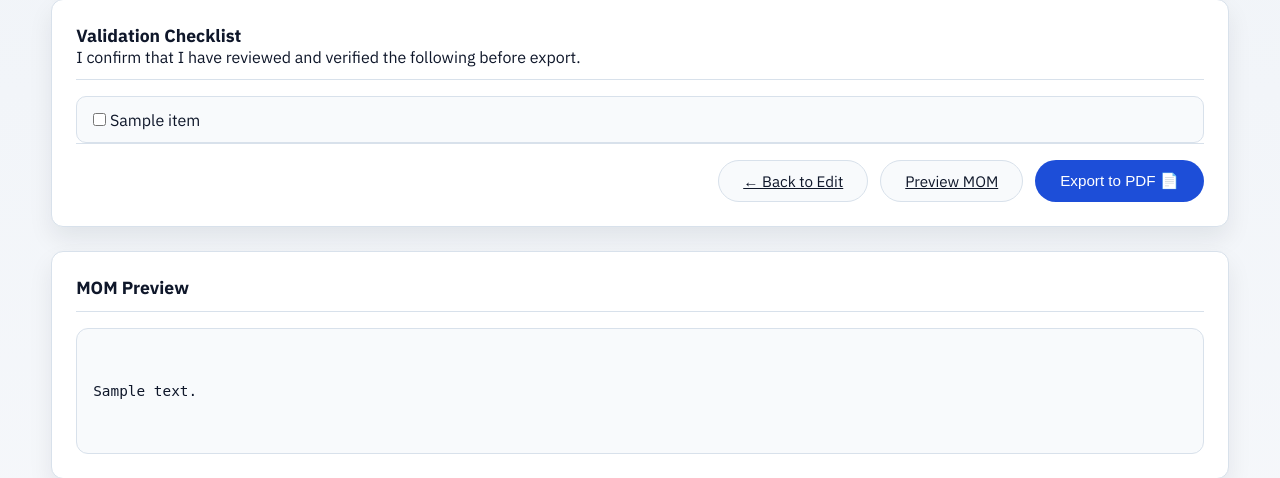
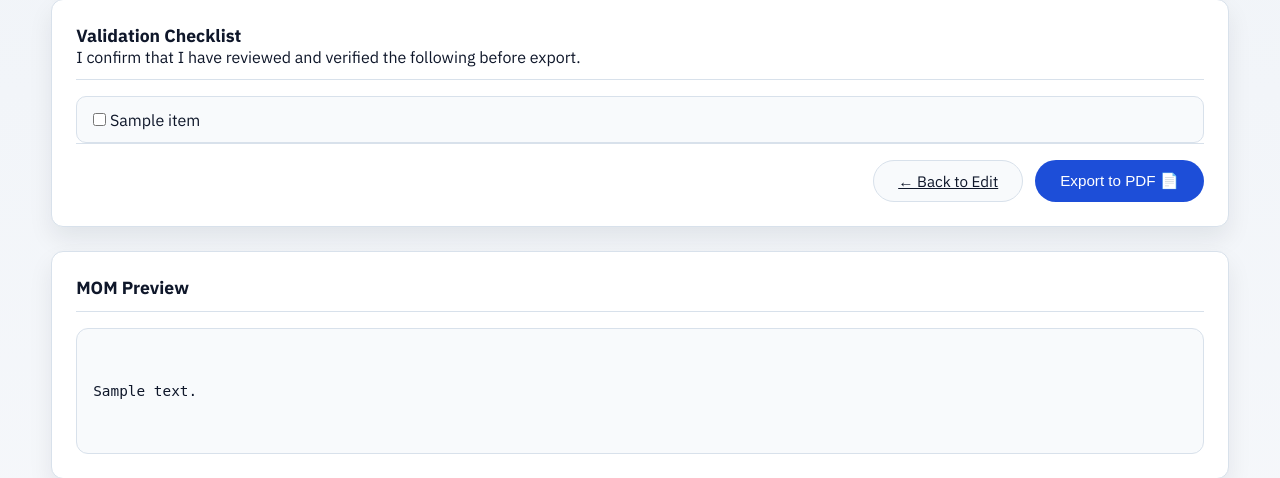
Before and after one commit to evanlow/clearmeet, a Flask app: template templates/validate.html in a window 1280 px wide. Shown: the part 454-932 px from the top of the page. Run offline with Flask 3, Linux system fonts and the light colour scheme; the template is opened without the code that fills it: most values are stand-ins (such as "Sample title", 1, 10 or a date in 2020); parts of the project's set-up code (start-up, migrations or seed data) failed here and were passed over.

Commit message:
fix: remove redundant Preview MOM button from validate page
UX improvement - removed unnecessary navigation button since MOM content
is already displayed on the same page below the validation checklist.

Changes:
- templates/validate.html: Removed 'Preview MOM' button from form actions
- Simplified button layout to just 'Back to Edit' and 'Export to PDF'

User Impact:
- Before: Three buttons with middle button navigating to same content below
- After: Two clear action buttons - edit or export
- Cleaner interface, less confusion, better UX

Rationale:
The Preview MOM button navigated to a separate preview page, but the MOM
preview is already visible on the validate page itself in the 'MOM Preview'
card. This made the button redundant and potentially confusing.

```diff
--- a/templates/validate.html
+++ b/templates/validate.html
@@ -56,7 +56,6 @@
 
         <div class="form-actions">
             <a href="{{ url_for('edit') }}" class="btn btn-secondary">← Back to Edit</a>
-            <a href="{{ url_for('preview') }}" class="btn btn-secondary">Preview MOM</a>
             <button type="submit" class="btn btn-primary btn-large">Export to PDF 📄</button>
         </div>
     </form>
```
